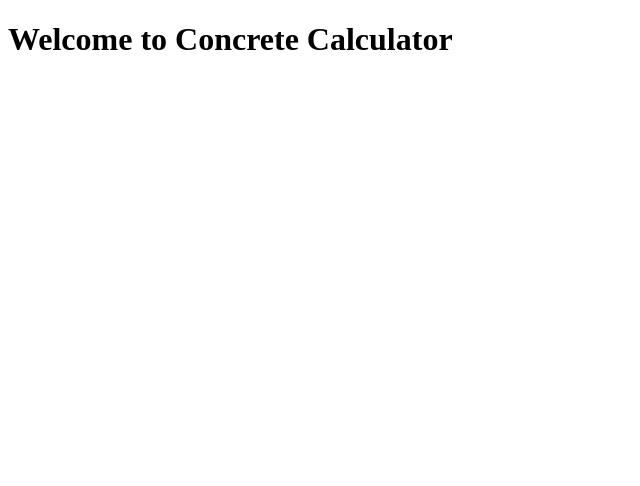
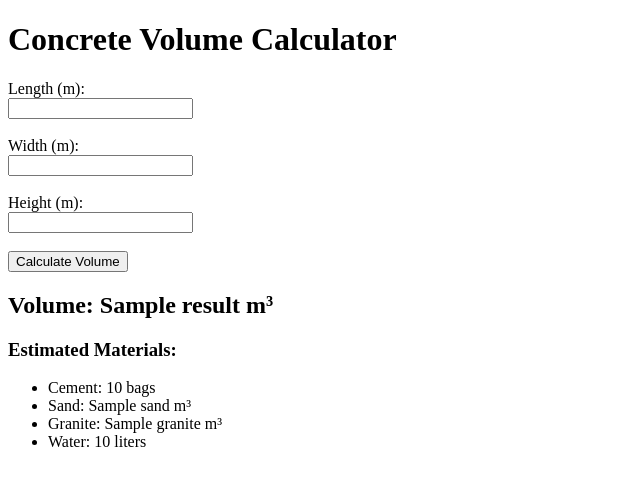
Before and after one commit to rlawal27/concrete-calculator, a Flask app: template templates/index.html in a window 1280 px wide. Shown: the top 486 px of the page, without its empty margins (0-640 px from the left). Run offline with Flask 3, Linux system fonts and the light colour scheme; the template is opened without the code that fills it: most values are stand-ins (such as "Sample title", 1, 10 or a date in 2020).

Commit message:
Add basic form UI to index.html

```diff
--- a/templates/index.html
+++ b/templates/index.html
@@ -1,10 +1,37 @@
 <!DOCTYPE html>
 <html>
 <head>
-  <meta charset="UTF-8">
-  <title>Concrete Calculator</title>
+    <meta charset="UTF-8">
+    <title>Concrete Volume Calculator</title>
 </head>
 <body>
-  <h1>Welcome to Concrete Calculator</h1>
+    <h1>Concrete Volume Calculator</h1>
+
+    <form method="POST">
+        <label>Length (m):</label><br>
+        <input type="number" step="0.01" name="length" required><br><br>
+
+        <label>Width (m):</label><br>
+        <input type="number" step="0.01" name="width" required><br><br>
+
+        <label>Height (m):</label><br>
+        <input type="number" step="0.01" name="height" required><br><br>
+
+        <button type="submit">Calculate Volume</button>
+    </form>
+
+    {% if result %}
+        <h2>Volume: {{ result }} m³</h2>
+
+        {% if materials %}
+            <h3>Estimated Materials:</h3>
+            <ul>
+                <li>Cement: {{ materials.cement }} bags</li>
+                <li>Sand: {{ materials.sand }} m³</li>
+                <li>Granite: {{ materials.granite }} m³</li>
+                <li>Water: {{ materials.water }} liters</li>
+            </ul>
+        {% endif %}
+    {% endif %}
 </body>
 </html>
```
